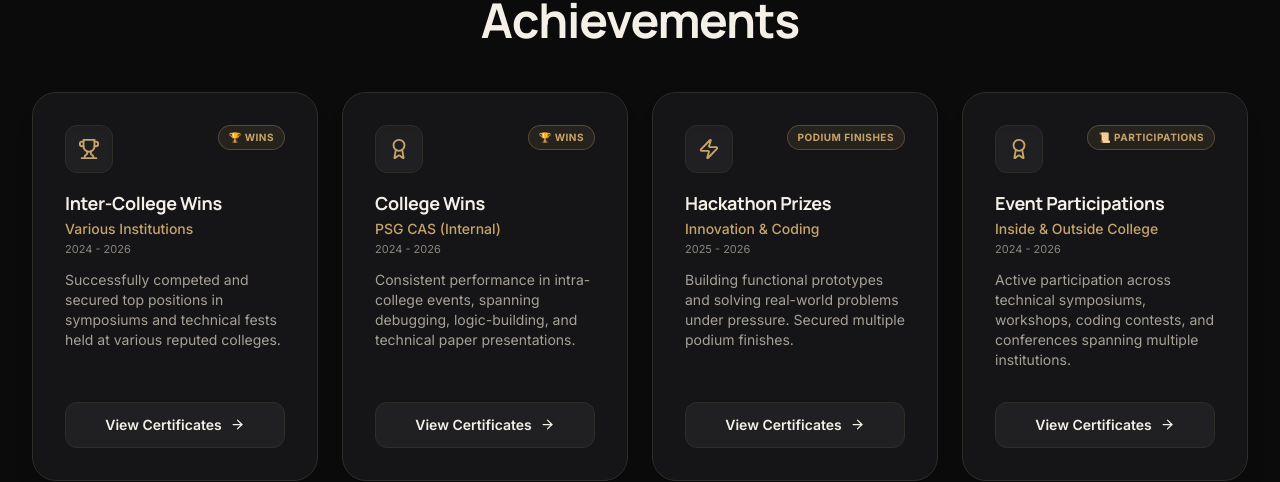
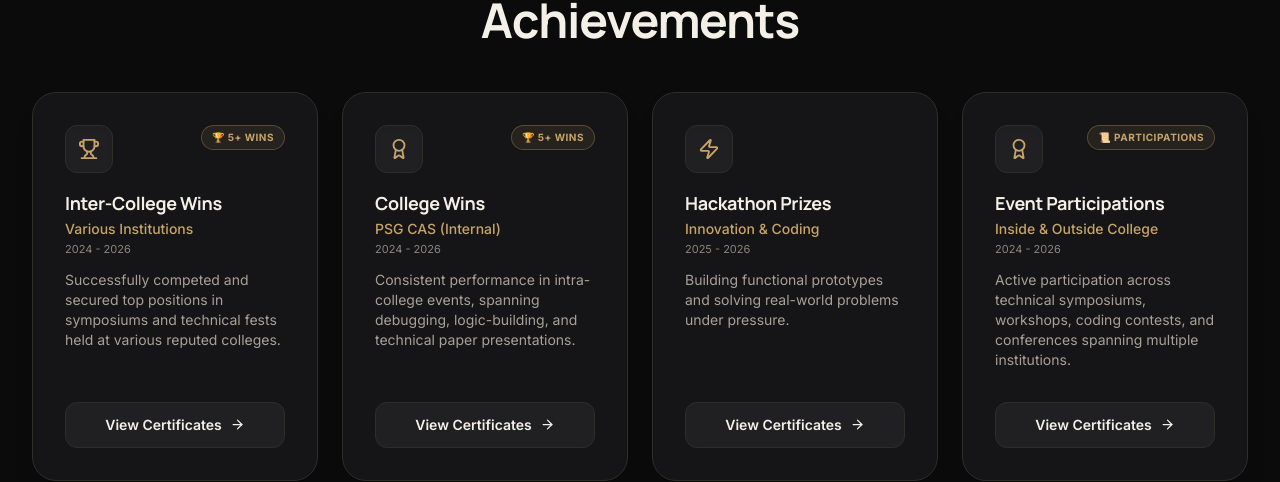
Before and after one commit to Amarnath2007/New_Portfolio, a Next.js app: page / in a window 1280 px wide. Shown: the part 1656-2138 px from the top of the page. Built offline with nearby package versions, Linux system fonts and the light colour scheme; no server answers.

Commit message:
feat(achievements): set 5+ wins for college wins and remove podium finishes

```diff
--- a/components/Achievements.tsx
+++ b/components/Achievements.tsx
@@ -28,7 +28,7 @@ const defaultAchievements = [
   {
     icon: Trophy,
     title: "Inter-College Wins",
-    highlight: "🏆5+ Wins",
+    highlight: "🏆 5+ Wins",
     subtitle: "Various Institutions",
     category: "intercollege",
     description:
@@ -37,7 +37,7 @@ const defaultAchievements = [
   {
     icon: Award,
     title: "College Wins",
-    highlight: "🏆5+ Wins",
+    highlight: "🏆 5+ Wins",
     subtitle: "PSG CAS (Internal)",
     category: "events",
     description:
@@ -46,11 +46,11 @@ const defaultAchievements = [
   {
     icon: Zap,
     title: "Hackathon Prizes",
-    highlight: "Podium Finishes",
+    highlight: "",
     subtitle: "Innovation & Coding",
     category: "hackathon",
     description:
-      "Building functional prototypes and solving real-world problems under pressure. Secured multiple podium finishes.",
+      "Building functional prototypes and solving real-world problems under pressure.",
   },
   {
     icon: Award,
@@ -94,9 +94,9 @@ export default function Achievements({ data }: AchievementsProps) {
         <div className={`grid ${items.length <= 3 ? "grid-cols-1 md:grid-cols-2 lg:grid-cols-3 max-w-6xl" : "grid-cols-1 sm:grid-cols-2 lg:grid-cols-4 max-w-7xl"} gap-5 lg:gap-6 mx-auto`}>
           {items.map((item: any, i: number) => {
             const Icon = resolveAchievementIcon(item.icon);
-            // Clean badge: never display numerical counts or entry quantities
+            // Badge highlight text
             const rawBadge = item.highlight || item.position_award || "";
-            const badge = rawBadge.replace(/\b\d+\+?\s*/g, "").replace(/\(\d+\)/g, "").trim();
+            const badge = rawBadge.trim();
             const subtitleText = item.subtitle || item.event_name;
             const targetCategory = item.category || "intercollege";
 
--- a/data/portfolio-published.json
+++ b/data/portfolio-published.json
@@ -88,7 +88,7 @@
       "title": "Inter-College Wins",
       "event_name": "Various Institutions",
       "description": "Successfully competed and secured top positions in symposiums and technical fests held at various reputed colleges.",
-      "position_award": "🏆 Wins",
+      "position_award": "🏆 5+ Wins",
       "date": "2024 - 2026",
       "icon": "Trophy",
       "image": "",
@@ -101,7 +101,7 @@
       "title": "College Wins",
       "event_name": "PSG CAS (Internal)",
       "description": "Consistent performance in intra-college events, spanning debugging, logic-building, and technical paper presentations.",
-      "position_award": "🏆 Wins",
+      "position_award": "🏆 5+ Wins",
       "date": "2024 - 2026",
       "icon": "Award",
       "image": "",
@@ -113,8 +113,8 @@
       "category": "hackathon",
       "title": "Hackathon Prizes",
       "event_name": "Innovation & Coding",
-      "description": "Building functional prototypes and solving real-world problems under pressure. Secured multiple podium finishes.",
-      "position_award": "Podium Finishes",
+      "description": "Building functional prototypes and solving real-world problems under pressure.",
+      "position_award": "",
       "date": "2025 - 2026",
       "icon": "Zap",
       "image": "",
--- a/lib/portfolio-data.ts
+++ b/lib/portfolio-data.ts
@@ -77,7 +77,7 @@ export const FIXED_ACHIEVEMENT_CATEGORIES = [
     title: "Inter-College Wins",
     subtitle: "Various Institutions",
     icon: "Trophy",
-    defaultHighlight: "🏆5+ Wins",
+    defaultHighlight: "🏆 5+ Wins",
     defaultDescription:
       "Successfully competed and secured top positions in symposiums and technical fests held at various reputed colleges.",
   },
@@ -87,7 +87,7 @@ export const FIXED_ACHIEVEMENT_CATEGORIES = [
     title: "College Wins",
     subtitle: "PSG CAS (Internal)",
     icon: "Award",
-    defaultHighlight: "🏆5+ Wins",
+    defaultHighlight: "🏆 5+ Wins",
     defaultDescription:
       "Consistent performance in intra-college events, spanning debugging, logic-building, and technical paper presentations.",
   },
@@ -97,9 +97,9 @@ export const FIXED_ACHIEVEMENT_CATEGORIES = [
     title: "Hackathon Prizes",
     subtitle: "Innovation & Coding",
     icon: "Zap",
-    defaultHighlight: "Podium Finishes",
+    defaultHighlight: "",
     defaultDescription:
-      "Building functional prototypes and solving real-world problems under pressure. Secured multiple podium finishes.",
+      "Building functional prototypes and solving real-world problems under pressure.",
   },
   {
     id: "ach-4",
```
